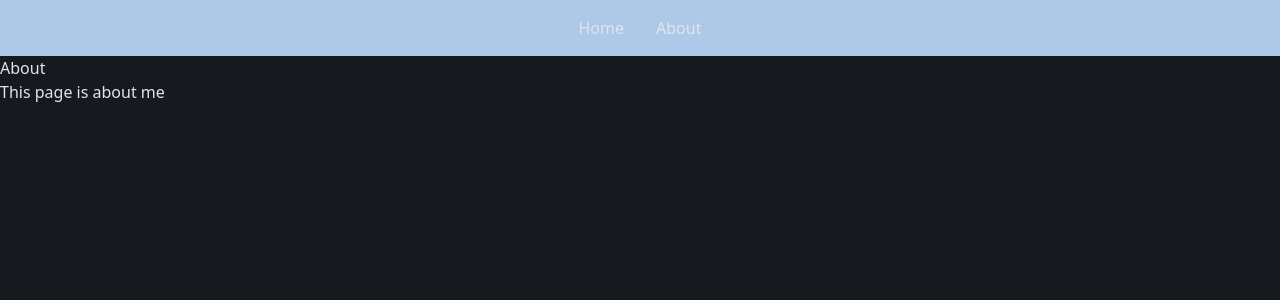
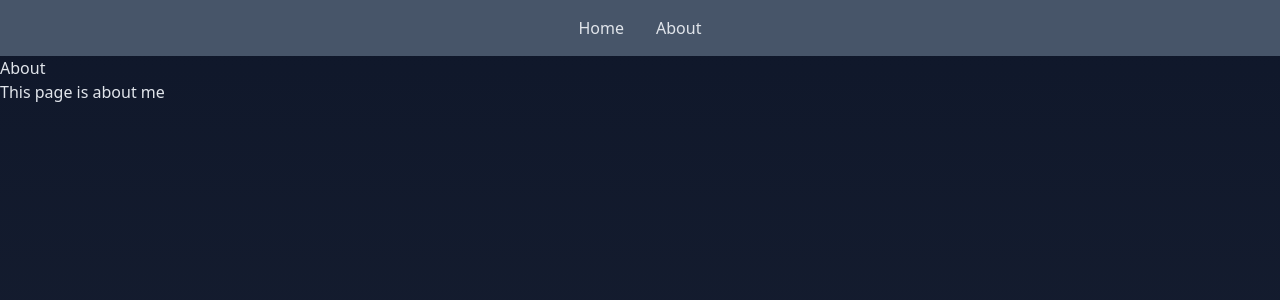
Before and after one commit to JimzSnowby/snowby-blog, a React (Vite) app: page /snowby-blog/about in a window 1280 px wide. Shown: the top 300 px of the page. Built offline with nearby package versions, Linux system fonts and the light colour scheme.

Commit message:
Testing gradients

```diff
--- a/index.html
+++ b/index.html
@@ -1,5 +1,5 @@
 <!doctype html>
-<html lang="en">
+<html lang="en" class="min-h-screen">
   <head>
     <meta charset="UTF-8" />
     <link rel="icon" type="image/svg+xml" href="/vite.svg" />
@@ -7,7 +7,7 @@
     <link href="./src/index.css" rel="stylesheet">
     <title>Vite + React</title>
   </head>
-  <body class="bg-cobalt-blue text-cobalt-blue-text">
+  <body class="bg-gradient-to-b from-slate-900 to-slate-900/95 text-cobalt-blue-text">
     <div id="root"></div>
     <script type="module" src="/src/main.jsx"></script>
   </body>
--- a/src/components/Menu.jsx
+++ b/src/components/Menu.jsx
@@ -10,7 +10,7 @@ import { Link } from "react-router-dom";
 */
 function Menu() {
   return (
-    <nav className="bg-blue-200/90 text-cobalt-blue-text p-4">
+    <nav className="bg-slate-600 text-cobalt-blue-text p-4">
       <ul className="flex justify-center space-x-8">
         <li>
           <Link to="snowby-blog/" className="hover:text-gray-300">
```
